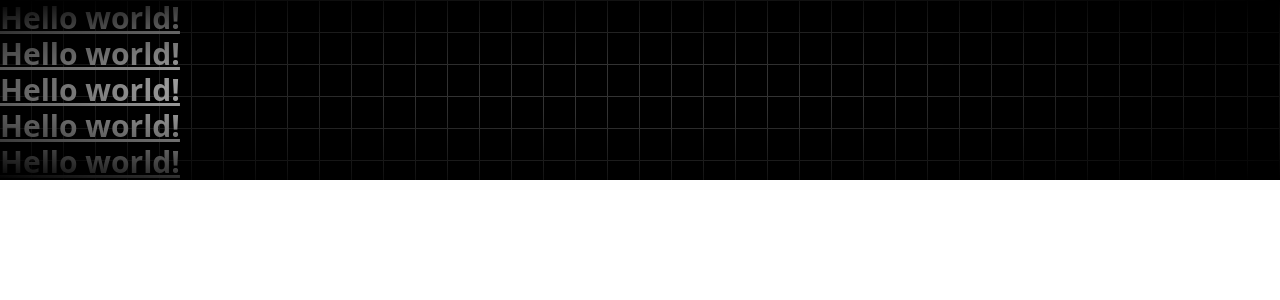
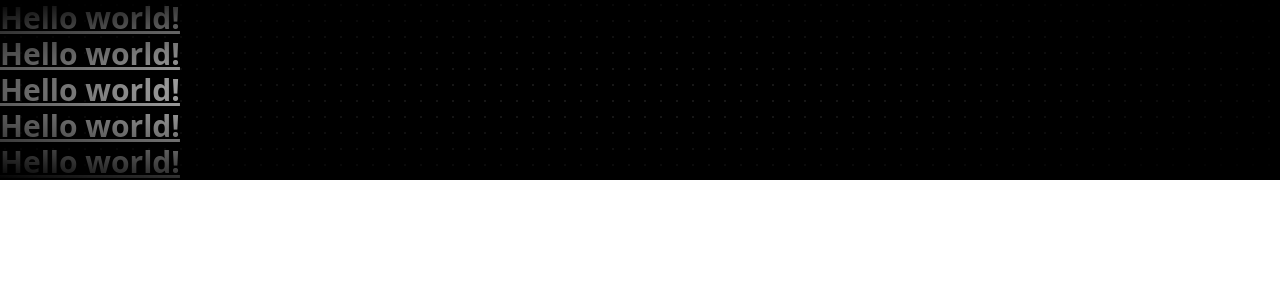
Before and after one commit to hamzathul/Expense-Tracker-using-GQL, a React (Vite) app in the folder frontend/: page / in a window 1280 px wide. Shown: the top 300 px of the page. Built offline with nearby package versions, Linux system fonts and the light colour scheme.

Commit message:
bg grid to bg dot

```diff
--- a/frontend/src/components/ui/GridBackground.jsx
+++ b/frontend/src/components/ui/GridBackground.jsx
@@ -1,6 +1,6 @@
 const GridBackground = ({ children }) => {
   return (
-    <div className="w-full bg-black  bg-grid-white/[0.2] relative text-white">
+    <div className="w-full bg-black  bg-dot-white/[0.2] relative text-white">
       {/* Radial gradient for the container to give a faded look */}
       <div className="absolute pointer-events-none inset-0 bg-black [mask-image:radial-gradient(ellipse_at_center,transparent_20%,black)]"></div>
      {children}
```
